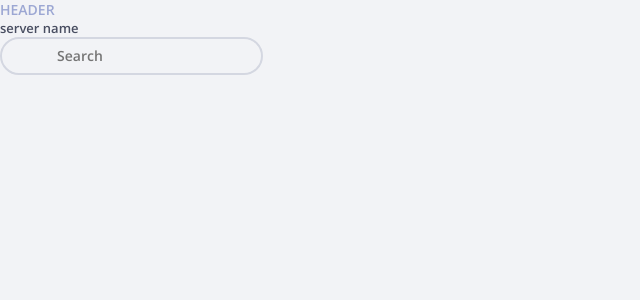
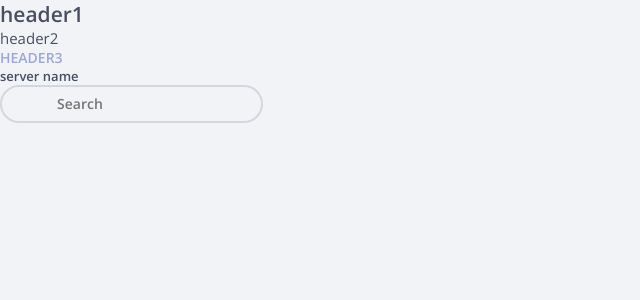
Before and after one commit to Voland91/servers-manager, a React (Create React App) app in the folder ui/: page / in a window 1280 px wide. Shown: the top 300 px of the page, without its empty margins (0-640 px from the left). Built offline with nearby package versions, Linux system fonts and the light colour scheme; some icons are missing.

Commit message:
added styles for headers

```diff
--- a/ui/src/components/atoms/Header/Header.styles.tsx
+++ /dev/null
@@ -1,11 +0,0 @@
-import styled from 'styled-components';
-
-const StyledHeader = styled.h3`
-  color: ${({ theme }) => theme.colors.grayBlue};
-  font-family: ${({ theme }) => theme.fontFamilies.primary};
-  font-size: ${({ theme }) => theme.fontSizes.m};
-  font-weight: ${({ theme }) => theme.fontWeights.semiBold};
-  text-transform: uppercase;
-`;
-
-export default StyledHeader;
--- /dev/null
+++ b/ui/src/components/atoms/Headers/Headers.styles.tsx
@@ -0,0 +1,25 @@
+import styled from 'styled-components';
+
+const StyledH1 = styled.h1`
+  color: ${({ theme }) => theme.colors.dark};
+  font-family: ${({ theme }) => theme.fontFamilies.primary};
+  font-size: ${({ theme }) => theme.fontSizes.xl};
+  font-weight: ${({ theme }) => theme.fontWeights.semiBold};
+`;
+
+const StyledH2 = styled.h2`
+  font-size: ${({ theme }) => theme.fontSizes.l};
+  color: ${({ theme }) => theme.colors.dark};
+  font-family: ${({ theme }) => theme.fontFamilies.primary};
+  font-weight: ${({ theme }) => theme.fontWeights.regular};
+`;
+
+const StyledH3 = styled.h3`
+  color: ${({ theme }) => theme.colors.grayBlue};
+  font-family: ${({ theme }) => theme.fontFamilies.primary};
+  font-size: ${({ theme }) => theme.fontSizes.m};
+  font-weight: ${({ theme }) => theme.fontWeights.semiBold};
+  text-transform: uppercase;
+`;
+
+export { StyledH1, StyledH2, StyledH3 };
--- /dev/null
+++ b/ui/src/components/atoms/Headers/Headers.tsx
@@ -0,0 +1,26 @@
+import { FC } from 'react';
+import { StyledH1, StyledH2, StyledH3 } from './Headers.styles';
+
+type IconIcon = 'h1' | 'h2' | 'h3';
+
+interface HeaderProps {
+  children: string;
+  type?: IconIcon;
+}
+
+const Header: FC<HeaderProps> = ({ children, type }) => (
+  <>
+    {(() => {
+      switch (type) {
+        case 'h1':
+          return <StyledH1>{children}</StyledH1>;
+        case 'h2':
+          return <StyledH2>{children}</StyledH2>;
+        case 'h3':
+          return <StyledH3>{children}</StyledH3>;
+      }
+    })()}
+  </>
+);
+
+export default Header;
--- a/ui/src/views/Root.tsx
+++ b/ui/src/views/Root.tsx
@@ -1,7 +1,7 @@
 import GlobalStyle from '../theme/GlobalStyle';
 import { ThemeProvider } from 'styled-components';
 import theme from '../theme/mainTheme';
-import Header from '../components/atoms/Header/Header';
+import Headers from '../components/atoms/Headers/Headers';
 import Text from '../components/atoms/Text/Text';
 import SearchBar from '../components/molecules/SearchBar/SearchBar';
 
@@ -9,7 +9,9 @@ const Root: React.FC = () => (
   <>
     <GlobalStyle />
     <ThemeProvider theme={theme}>
-      <Header>header</Header>
+      <Headers type="h1">header1</Headers>
+      <Headers type="h2">header2</Headers>
+      <Headers type="h3">header3</Headers>
       <Text>server name</Text>
       <SearchBar />
     </ThemeProvider>
```
Also changed, not shown: ui/src/components/atoms/Header/Header.tsx (deleted, +0 -10 lines).
